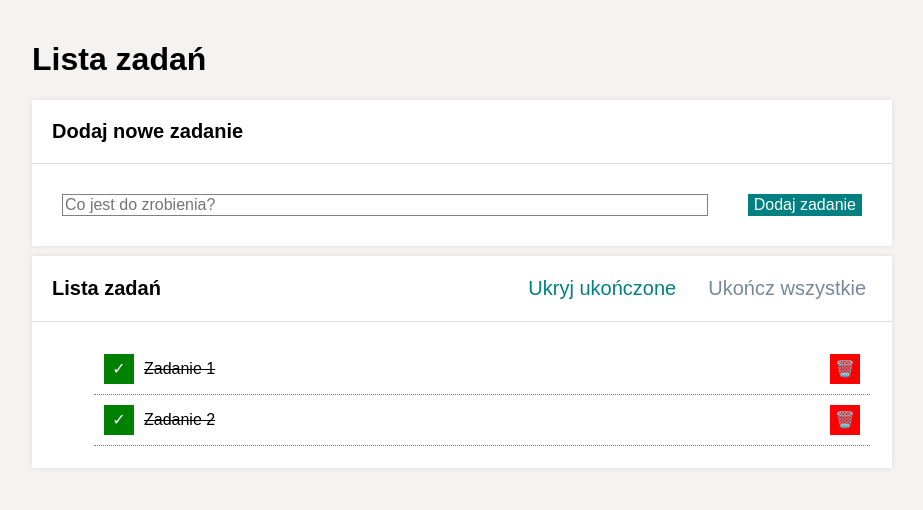
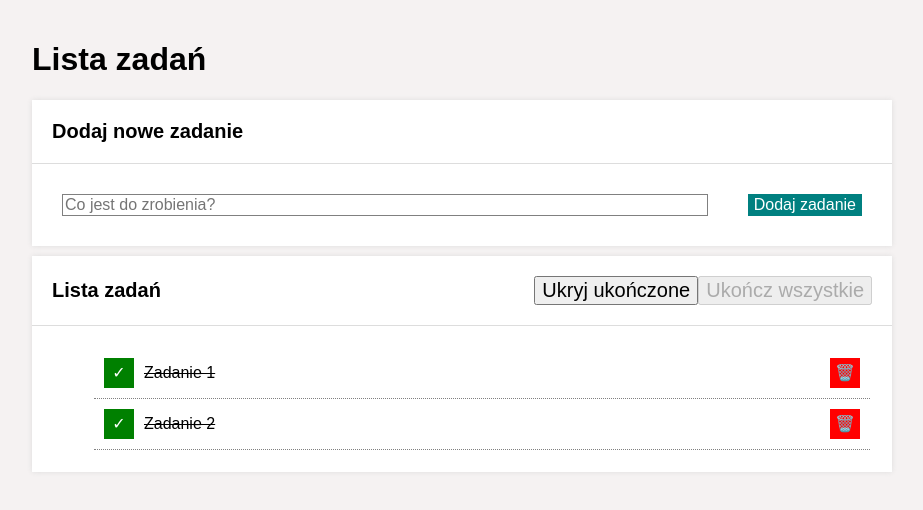
Before and after one commit to dorotaaa34/To-do-list-react, a React (Create React App) app: page / in a window 1280 px wide. Shown: the top 510 px of the page, without its empty margins (178-1101 px from the left). Built offline with nearby package versions, Linux system fonts and the light colour scheme; a web font is replaced by a local one.

Commit message:
buttons__b changed to buttons__button

```diff
--- a/src/Buttons/style.css
+++ b/src/Buttons/style.css
@@ -5,12 +5,12 @@
 }
 
 @media (max-width: 767){
-    .buttons__b {
+    .buttons__button {
         flex-basis: 100%;
         margin: 10px;
     }
 }
-.buttons__b {
+.buttons__button {
     background: transparent;
     color: teal;
     border: none;
@@ -19,14 +19,14 @@
     cursor: pointer;
 }
 
-.buttons__b:hover {
+.buttons__button:hover {
     color: rgb(40, 158, 158);
 }
 
-.buttons__b:active {
+.buttons__button:active {
     color: rgb(110, 180, 180);
 }
 
-.buttons__b:disabled {
+.buttons__button:disabled {
     color: lightslategrey;
 }
```
